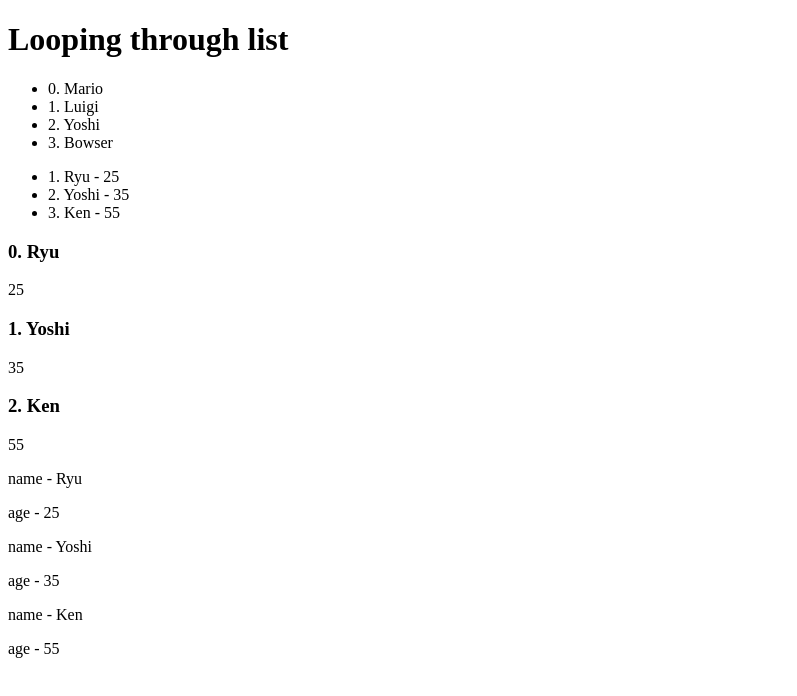
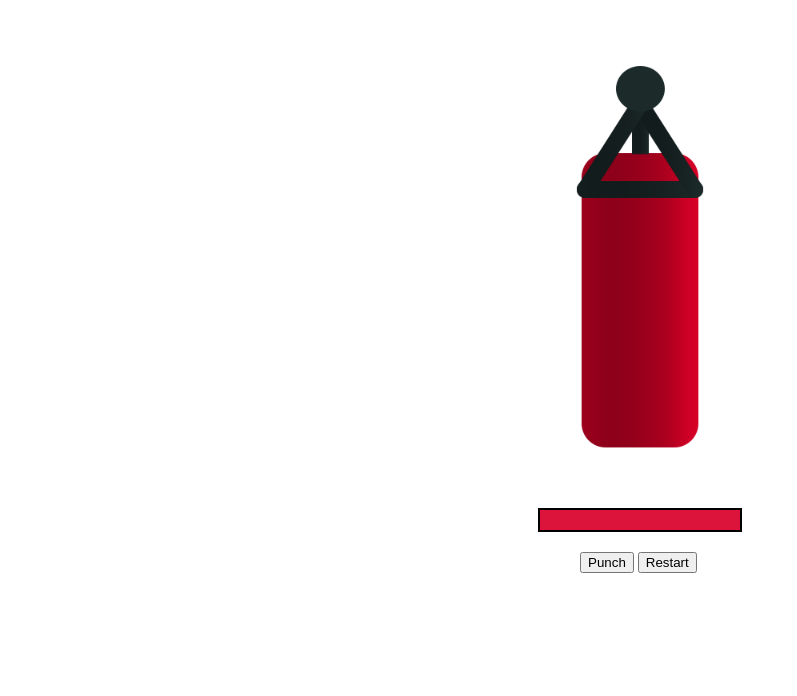
Before and after one commit to awisalkarni/vuejs-tut, a plain HTML site: page index.html in a window 1280 px wide. Shown: the whole page, without its empty margins (0-797 px from the left). Drawn offline with nearby package versions, Linux system fonts and the light colour scheme.

Commit message:
punching bag game

```diff
--- a/index.html
+++ b/index.html
@@ -2,38 +2,28 @@
 <html>
 <head>
 	<title>VueJS</title>
-	<link rel="stylesheet" type="text/css" href="style.css">
+	<link rel="stylesheet" type="text/css" href="style.css?time=slkd">
 	<script src="https://unpkg.com/vue"></script>
 </head>
 <body>
 
 	<div id="vue-app">
-		<h1>Looping through list</h1>
 
-		<ul>
-			<li v-for="(character, index) in characters">{{ index }}. {{ character }}</li>
-		</ul>
-
-		<ul>
-			<li v-for="(ninja, index) in ninjas">{{ index+1 }}. {{ ninja.name }} - {{ ninja.age }}</li>
-		</ul>
-
-		<template v-for="(ninja, index) in ninjas">
-
-			<h3>{{index}}. {{ ninja.name }}</h3>
-			<p>{{ninja.age}}</p>
-
-		</template>
-
-		<template v-for="ninja in ninjas">
-
-			<div v-for="(val, key) in ninja">
-				<p>{{key}} - {{ val }}</p>
-			</div>
-
-		</template>
+		<!-- Bag image -->
+		<div id="bag" v-bind:class="{ burst: ended }"></div>
 
 
+		<!-- Bag health -->
+		<div id="bag-health">
+			<div v-bind:style="{ width: health + '%' }"></div>
+		</div>
+
+
+		<!-- game controls -->
+		<div id="controls">
+			<button v-on:click="punch" v-show="!ended">Punch</button>
+			<button v-on:click="restart">Restart</button>
+		</div>
 
 	</div>
 
@@ -41,15 +31,20 @@
 		new Vue({
 			el: '#vue-app',
 			data: {
-				name: 'jack',
-				characters: ['Mario', 'Luigi', 'Yoshi', 'Bowser'],
-				ninjas: [
-					{name: 'Ryu', age: 25},
-					{name: 'Yoshi', age: 35},
-					{name: 'Ken', age:55},
-				]
+				health: 100,
+				ended: false,
 			},
 			methods: {
+				punch: function() {
+					this.health -= 10;
+					if (this.health <= 0) {
+						this.ended = true;
+					}
+				},
+				restart: function() {
+					this.health = 100;
+					this.ended = false;
+				}
 
 			},
 			computed: {
--- a/style.css
+++ b/style.css
@@ -1,16 +1,27 @@
-span{
-	background: red;
-	display: inline-block;
-	padding: 10px;
-	color: #fff;
-	margin:10px 0;
+#bag {
+	width: 200px;
+	height: 500px;
+	margin: 0 auto;
+	background: url(/img/bag.png) center no-repeat;
+	background-size: 80%;
 }
 
-.available span {
-	background: green;
+#bag.burst {
+	background: url(/img/bag-burst.png) center no-repeat;
 }
 
-.nearby span:after {
-	content: "nearby";
-	margin-left: 10px;
+#bag-health {
+	width: 200px;
+	border: 2px solid #000;
+	margin: 0 auto 20px auto;
 }
+
+#bag-health div {
+	height: 20px;
+	background: crimson;
+}
+
+#controls {
+	width: 120px;
+	margin: 0 auto;
+}
```
Also changed, not shown: img/bag-burst.png (added), img/bag.png (added).
